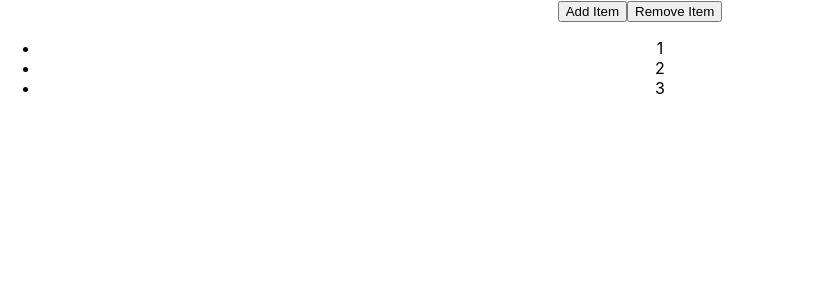
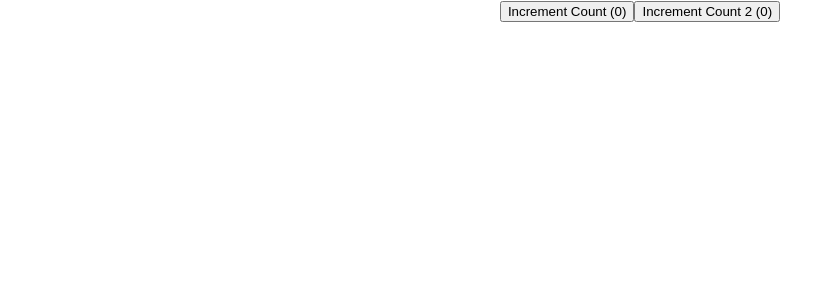
Before and after one commit to fredboys/react, a React (Create React App) app in the folder my-app/: page / in a window 1280 px wide. Shown: the top 300 px of the page, without its empty margins (0-820 px from the left). Built offline with nearby package versions, Linux system fonts and the light colour scheme.

Commit message:
UseEffect condition

```diff
--- a/my-app/src/App.js
+++ b/my-app/src/App.js
@@ -22,7 +22,9 @@ import './App.css';
 // import HooksCounter from "./components/HooksCounter";
 // import ClassCounter from "./components/ClassCounter";
 // import ControlledFormHooks from './components/ControlledFormHooks';
-import UseStateWithArrays from './components/UseStateWithArrays';
+// import UseStateWithArrays from './components/UseStateWithArrays';
+// import UseStateWithObjects from './components/UseStateWithObjects';
+import UseEffectCounter from './components/UseEffectCounter';
 
 function App() {
   return (
@@ -49,7 +51,9 @@ function App() {
       {/* <HooksCounter />
       <ClassCounter /> */}
       {/* <ControlledFormHooks /> */}
-      <UseStateWithArrays />
+      {/* <UseStateWithArrays /> */}
+      {/* <UseStateWithObjects /> */}
+      <UseEffectCounter />
     </div>
   );
 }
--- /dev/null
+++ b/my-app/src/components/UseEffectCounter.js
@@ -0,0 +1,30 @@
+import React, {useState, useEffect} from 'react'
+
+function UseEffectCounter() {
+    const [count, setCount] = useState(0);
+    useEffect(() => {
+        console.log('this is count 1 effect')
+        document.title = count
+    }, [count]);
+    const [count2, setCount2] = useState(0);
+    useEffect(() => {
+        console.log('this is count 2 effect')
+        document.title = count2
+    }, [count2]);
+    return (
+        <div>
+            <button onClick={
+                () => setCount(count => count + 1)
+            }>
+                Increment Count ({count})
+            </button>
+            <button onClick={
+                () => setCount2(count2 => count2 + 1)
+            }>
+                Increment Count 2 ({count2})
+            </button>
+        </div>
+    )
+}
+
+export default UseEffectCounter
--- /dev/null
+++ b/my-app/src/components/UseStateWithObjects.js
@@ -0,0 +1,31 @@
+import React, { useState } from 'react'
+
+function UseStateWithObjects() {
+    const [name, setName] = useState({ firstName: "", lastName: "" });
+
+    return (
+        <div>
+            <form>
+                <input
+                    type="text"
+                    value={name.firstName}
+                    onChange={e => setName({
+                        ...name,
+                        firstName: e.target.value
+                    })}
+                />
+                <input
+                    type="text"
+                    value={name.lastName}
+                    onChange={e => setName({
+                        ...name,
+                        lastName: e.target.value
+                    })}
+                />
+                <h2>{JSON.stringify(name)}</h2>
+            </form>
+        </div>
+    )
+}
+
+export default UseStateWithObjects
```
